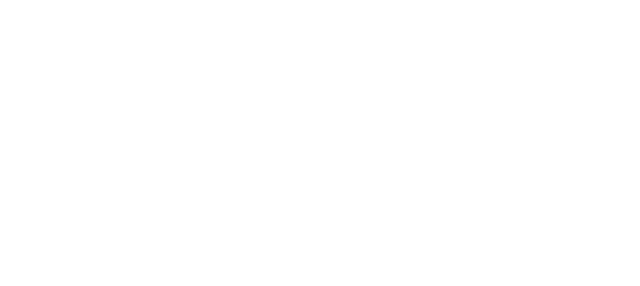
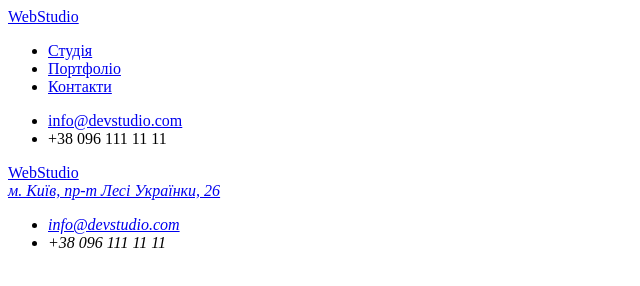
Before and after one commit to AlbinaKovalchuk/go-it-markup-hw02, a plain HTML site: page portfolio.html in a window 1280 px wide. Shown: the whole page, without its empty margins (0-640 px from the left). Drawn offline with Linux system fonts and the light colour scheme.

Commit message:
add link css

```diff
--- a/index.html
+++ b/index.html
@@ -6,6 +6,7 @@
     <meta http-equiv="X-UA-Compatible" content="IE=edge">
     <meta name="viewport" content="width=device-width, initial-scale=1.0">
     <title>Document</title>
+    <link rel="stylesheet" href="./css/styles.css" />
 </head>
 
 <body>
--- a/portfolio.html
+++ b/portfolio.html
@@ -0,0 +1,33 @@
+<body>
+    <!-- Заголовок  -->
+    <header>
+        <nav>
+            <a href="WebStudio">WebStudio</a>
+            <ul>
+                <li><a href="Студія">Студія</a> </li>
+                <li><a href="Портфоліо">Портфоліо</a> </li>
+                <li><a href="Контакти">Контакти</a></li>
+            </ul>
+        </nav>
+
+        <ul>
+            <li><a href="mailto:info@devstudio.com">info@devstudio.com</a> </li>
+            <li><a href="tel:+380961111111"></a> +38 096 111 11 11</li>
+        </ul>
+
+    </header>
+    <!--  -->
+
+
+    <footer>
+    <a href="WebStudio">WebStudio</a>
+    <address>
+        <a href="https://goo.gl/maps/qexC5noHdbvhc4Kc7" target="_blank" rel="noopener noreferrer">м. Київ, пр-т Лесі
+            Українки, 26</a>
+        <ul>
+            <li><a href="mailto:info@devstudio.com">info@devstudio.com</a> </li>
+            <li><a href="tel:+380961111111"></a> +38 096 111 11 11</li>
+        </ul>
+    </address>
+    </footer>
+</body>
```
